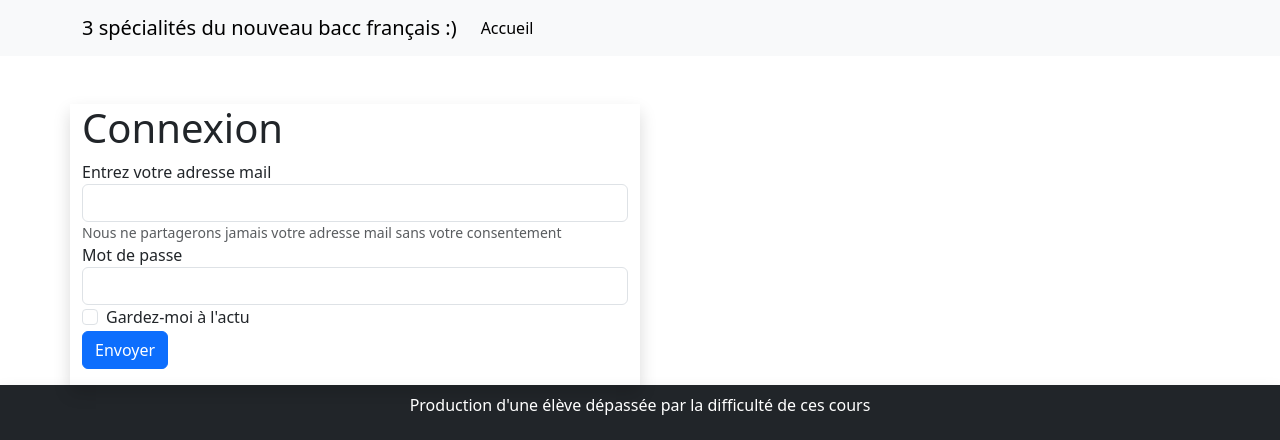
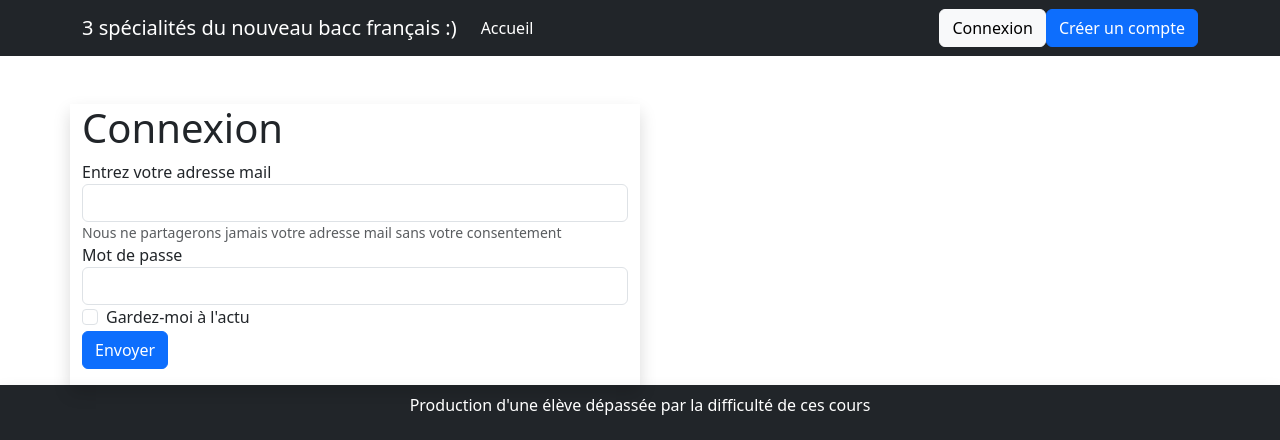
Before and after one commit to Jehanne23/site-special, a Django app: page /login/ in a window 1280 px wide. Shown: the top 440 px of the page. Run offline with Django 4.2, Linux system fonts and the light colour scheme.

Commit message:
site quasiment terminé, déjà opératione

```diff
--- a/specialite/templates/base.html
+++ b/specialite/templates/base.html
@@ -6,21 +6,20 @@
     <link href="https://cdn.jsdelivr.net/npm/bootstrap@5.3.0/dist/css/bootstrap.min.css" rel="stylesheet" integrity="sha384-9ndCyUaIbzAi2FUVXJi0CjmCapSmO7SnpJef0486qhLnuZ2cdeRhO02iuK6FUUVM" crossorigin="anonymous">
   </head>
   <body>
-    <nav class="navbar navbar-expand-lg bg-body-tertiary">
+    <nav class="navbar navbar-expand-lg bg-dark">
       <div class="container">
-        <a class="navbar-brand">3 spécialités du nouveau bacc français :)</a>
+        <a class="navbar-brand text-white">3 spécialités du nouveau bacc français :)</a>
         <button class="navbar-toggler" type="button" data-bs-toggle="collapse" data-bs-target="#navbarSupportedContent" aria-controls="navbarSupportedContent" aria-expanded="false" aria-label="Toggle navigation">
           <span class="navbar-toggler-icon"></span>
         </button>
         <div class="collapse navbar-collapse" id="navbarSupportedContent">
           <ul class="navbar-nav me-auto mb-2 mb-lg-0">
             <li class="nav-item">
-              <a class="nav-link active" aria-current="page" href={% url 'home'%}>Accueil</a>
+              <a class="nav-link active text-white" aria-current="page" href={% url 'home'%}>Accueil</a>
             </li>
           </ul>
-
-
-
+            <a type="button" class="btn btn-light" href={% url 'login'%}>Connexion</a>
+            <a type="button" class="btn btn-primary" href={% url 'register'%}>Créer un compte</a>
         </div>
       </div>
     </nav>
```
